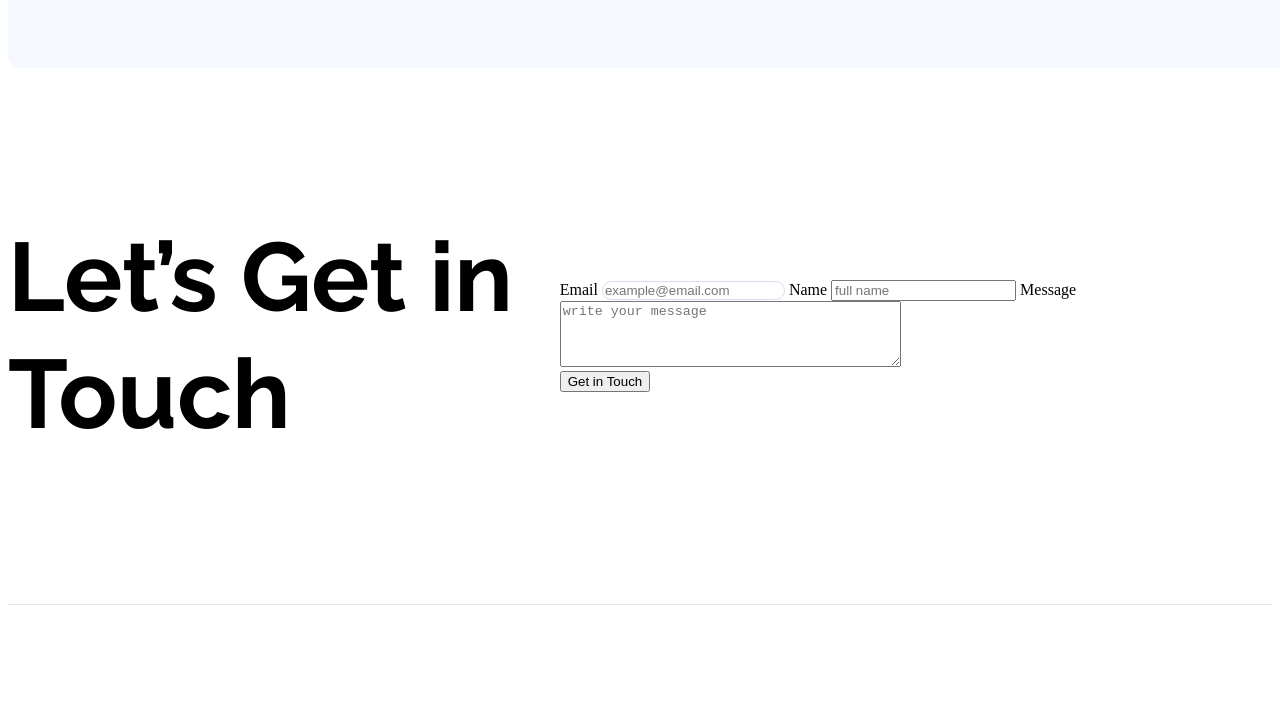
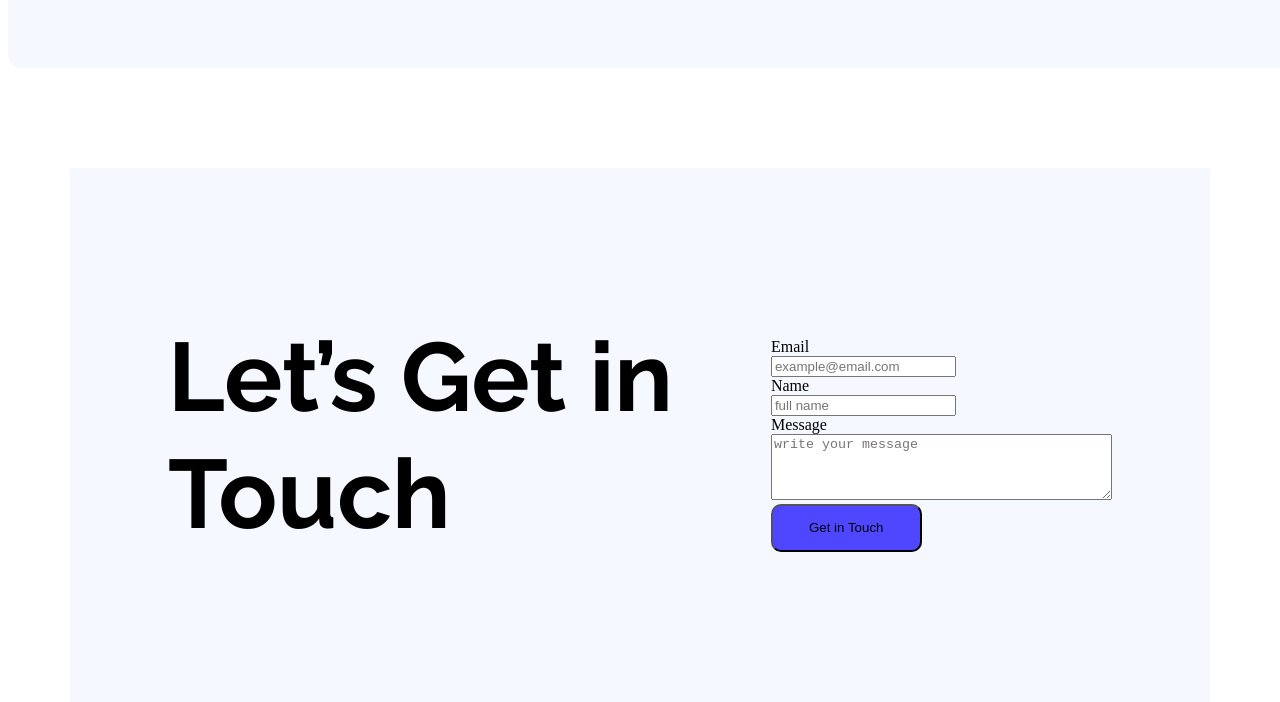
Before and after one commit to Nayeem-shanto/assignment-1-2025, a plain HTML site: page index.html in a window 1280 px wide. Shown: the part 3197-3899 px from the top of the page. Drawn offline with Linux system fonts and the light colour scheme.

Commit message:
get in touch section updated

```diff
--- a/index.html
+++ b/index.html
@@ -172,21 +172,21 @@
          <section>
             <div class="get-in-touch">
                 <div>
-                    <h2 class="touch-title">Let’s Get in Touch</h2>
+                    <h2 class="touch-title">Let’s Get in <br> Touch</h2>
                 </div>
                 <div>
-                    <form>
-                        <label for="Email">Email</label>
-                        <input class="placeholder" type="email" name="Email" id="Email" placeholder="example@email.com">
-
-                        <label for="Name">Name</label>
+                    <form class="form"><br>
+                        <label for="Email">Email</label><br>
+                        <input type="email" name="Email" id="Email" placeholder="example@email.com">
+                        <br>
+                        <label for="Name">Name</label><br>
                         <input type="text" name="Name" id="Name" placeholder="full name">
-
-                        <label for="Message">Message</label>
+                        <br>
+                        <label for="Message">Message</label><br>
 
                         <textarea name="" id="" placeholder="write your message" cols="40" rows="4"></textarea>
                     </form>
-                    <button class="btn-touch">Get in Touch</button>
+                    <button class="button-primary">Get in Touch</button>
                 </div>
             </div>
          </section>
--- a/styles/style.css
+++ b/styles/style.css
@@ -1,5 +1,4 @@
 /* google fonts */
-
 .raleway-fonts {
   font-family: "Raleway", sans-serif;
   font-optical-sizing: auto;
@@ -147,40 +146,7 @@ text-align: center;
 font-size: 20px;
 font-weight: 400;
 }
-.get-in-touch{
-   display: flex;
-width: 1140px;
-padding: 71px 0px;
-justify-content: space-between;
-align-items: center;
 
-}
-.touch-title{
-    color: #000;
-font-family: Raleway;
-font-size: 97px;
-font-style: normal;
-font-weight: 700;
-line-height: 120%; /* 116.4px */
-}
-
-.user{
-
-}
-.user-card{
-   border: 1px solid gray;
-   border-radius: 14px;
-   padding: 15px;
-}
-.user-title{
-    color: #252432;
-text-align: center;
-font-family: Raleway;
-font-size: 42px;
-font-style: normal;
-font-weight: 700;
-line-height: normal;
-}
 .focus{
  background: #F5F8FF;
 display: flex;
@@ -191,6 +157,7 @@ justify-content: center;
 align-items: center;
 gap: 20px;
 border-radius: 14px;
+margin-bottom: 100px;
 }
 .focus-title{
     color: #000;
@@ -220,6 +187,52 @@ font-style: normal;
 font-weight: 500;
 line-height: 150%; /* 24px */
 }
+
+.get-in-touch{
+   display: flex;
+width: 1140px;
+padding: 71px 0px;
+justify-content: space-evenly;
+align-items: center;
+background: #F5F8FF;
+margin: 0 auto;
+
+}
+.touch-title{
+    color: #000;
+font-family: Raleway;
+font-size: 97px;
+font-style: normal;
+font-weight: 700;
+line-height: 120%; /* 116.4px */
+}
+.input{
+    border-radius: 10px;
+border: 1px solid #D6DDED;
+background: #FFF;
+}
+.form{
+
+}
+
+.user{
+
+}
+.user-card{
+   border: 1px solid gray;
+   border-radius: 14px;
+   padding: 15px;
+}
+.user-title{
+    color: #252432;
+text-align: center;
+font-family: Raleway;
+font-size: 42px;
+font-style: normal;
+font-weight: 700;
+line-height: normal;
+}
+
 
 
 .btn-touch{
```
